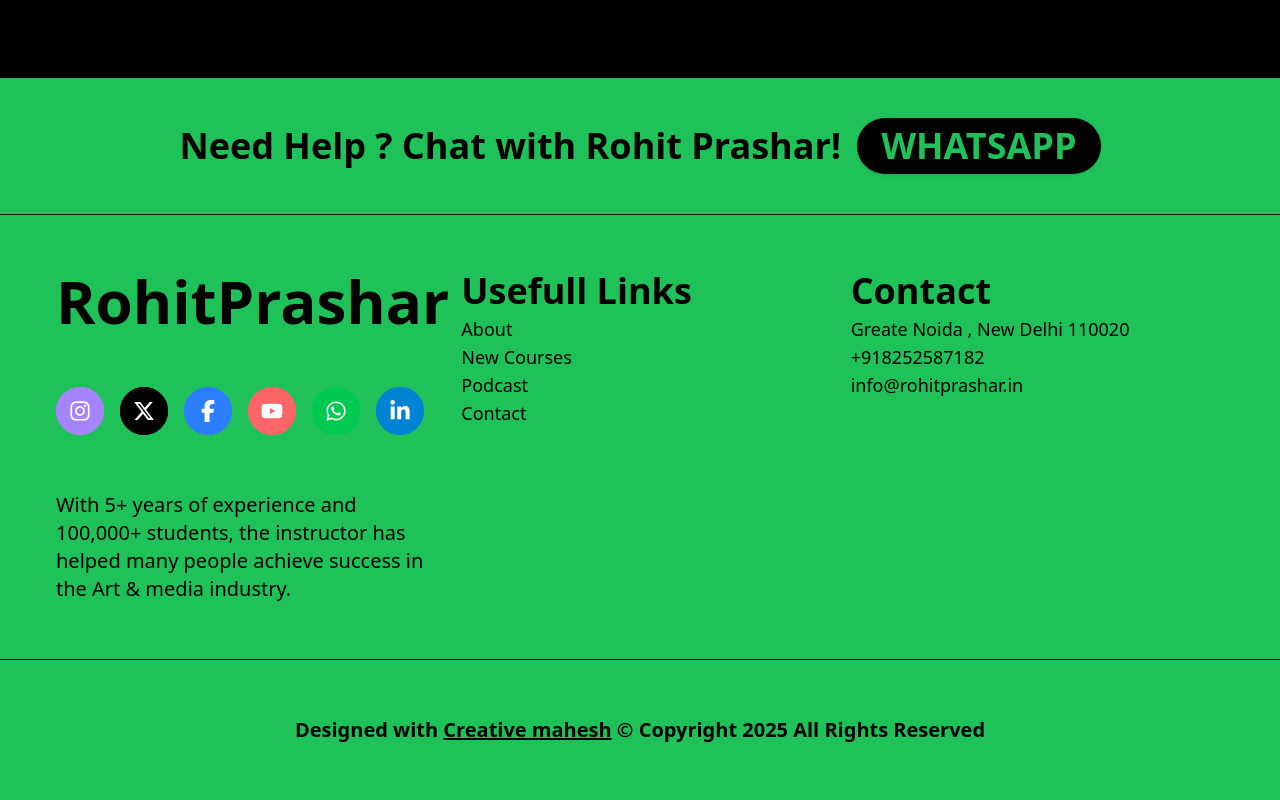
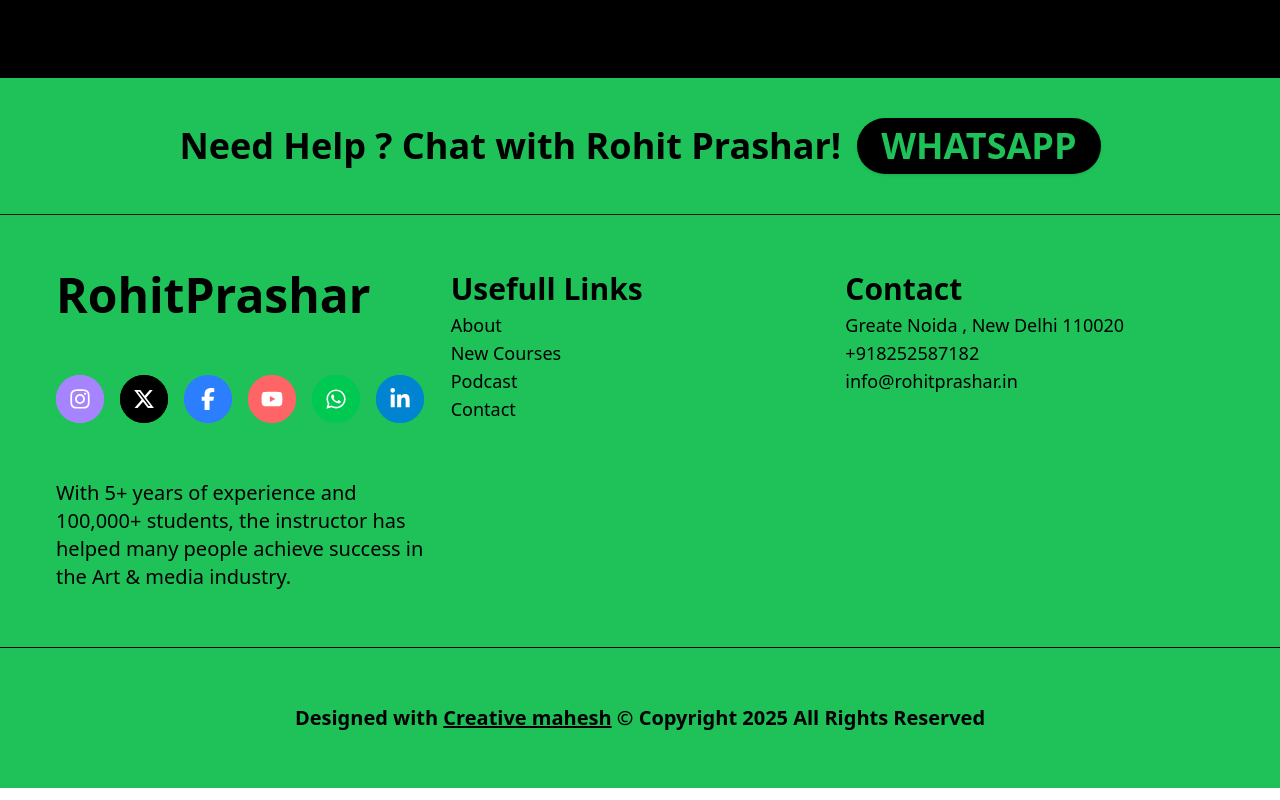
Before and after one commit to maheshkumawat274/rohitportfolio, a React (Vite) app: page / in a window 1280 px wide. Shown: the part 7277-8077 px from the top of the page. Built offline with nearby package versions, Linux system fonts and the light colour scheme.

Commit message:
footer done

```diff
--- a/src/components/footer/Footer.tsx
+++ b/src/components/footer/Footer.tsx
@@ -16,9 +16,9 @@ const Footer: React.FC = () => {
           </a>
         </div>
       </section>
-       <footer className="w-full bg-[#1ec258] text-black py-14 px-2 sm:px-14 flex flex-col md:flex-row justify-between items-start text-sm border-t border-[#12130f] gap-4">
+       <footer className="w-full bg-[#1ec258] text-black py-14 px-8 sm:px-14 flex flex-col lg:flex-row justify-between items-start text-sm border-t border-[#12130f] gap-4">
         <div className="mb-4 md:mb-0 md:w-1/3">
-          <h1 className="text-5xl sm:text-6xl font-bold">RohitPrashar</h1>
+          <h1 className="text-5xl lg-text-6xl sm:text-5xl font-bold">RohitPrashar</h1>
           <div className="py-14">
             <SocialMediaIcons/>
           </div>
@@ -28,7 +28,7 @@ const Footer: React.FC = () => {
           </div>
         </div>
         <div className="mb-4 md:mb-0 md:w-1/3">
-          <h4 className="font-bold mb-1 text-2xl sm:text-4xl">Usefull Links</h4>
+          <h4 className="font-bold mb-1 text-2xl sm:text-3xl">Usefull Links</h4>
           <ul className="text-lg">
             <li>
             <Link to='/about'>
@@ -60,7 +60,7 @@ const Footer: React.FC = () => {
           </ul>
         </div>
         <div className="md:w-1/3">
-          <h1 className="font-bold mb-1 text-2xl sm:text-4xl">Contact</h1>
+          <h1 className="font-bold mb-1 text-2xl sm:text-3xl">Contact</h1>
           <div className="text-lg">
           <div>Greate Noida , New Delhi 110020</div>
           <div>+918252587182</div>
```
